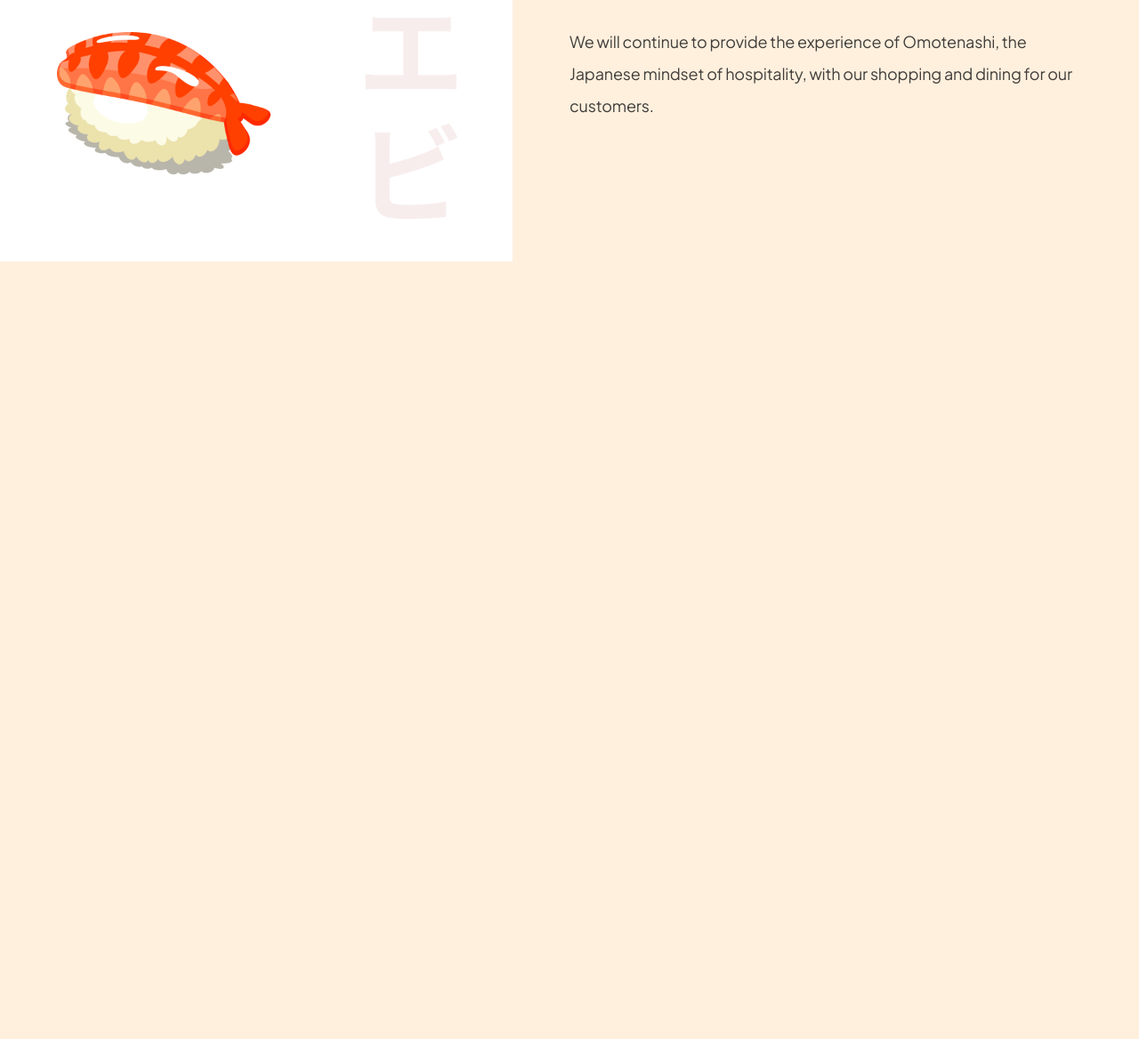
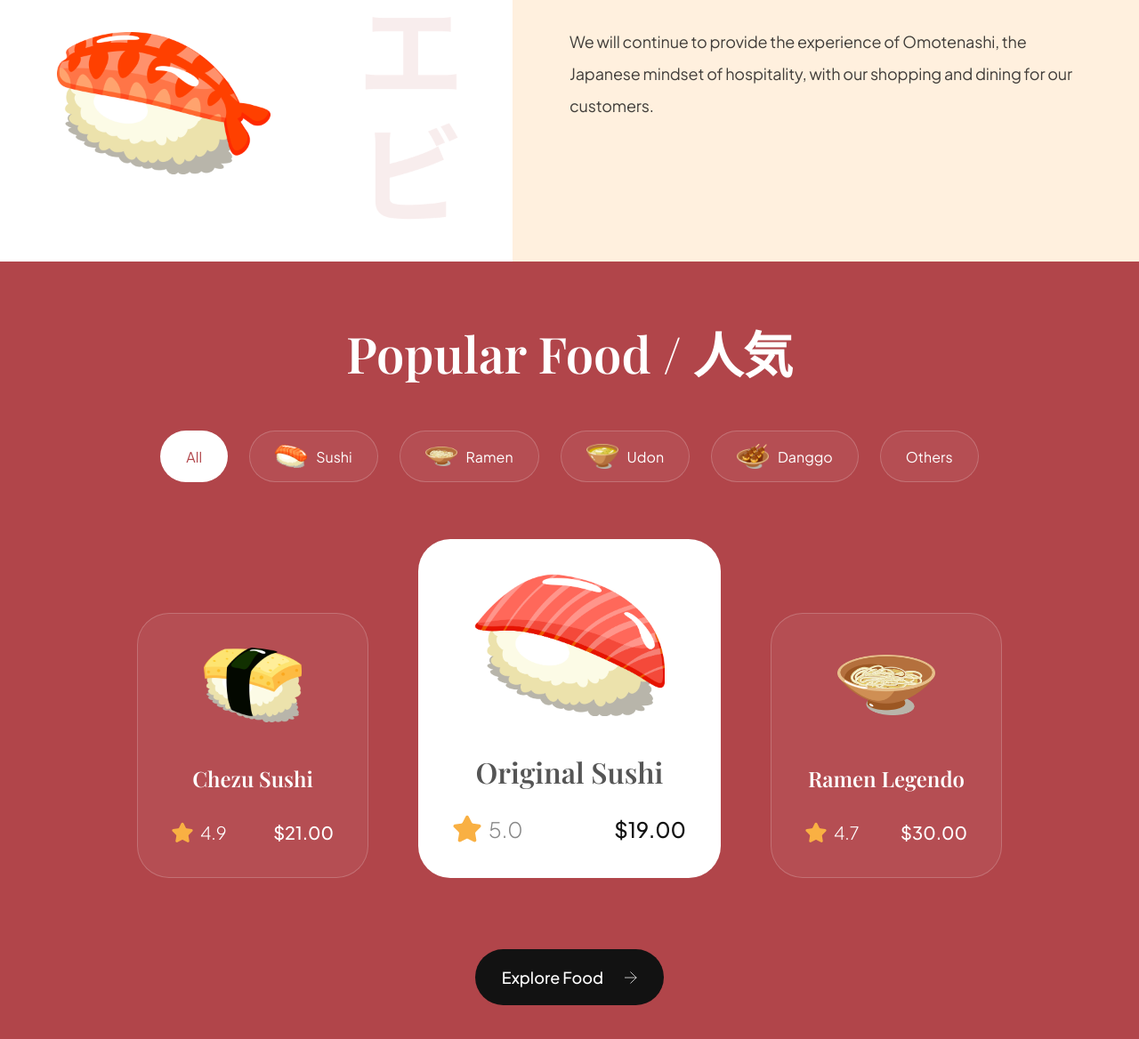
Before and after one commit to ThiagoMonts/landing_page_sushi, a website built with Vite: page index.html in a window 1280 px wide. Shown: the part 1224-2392 px from the top of the page at 89% size. Before the commit the page ends 1518 px from the top, so only its background shows below. Built offline with nearby package versions, Linux system fonts and the light colour scheme; files whose address does not match are found by name.

Commit message:
Criação da seção Popular Food (Menu)

```diff
--- a/css/sections/popular.css
+++ b/css/sections/popular.css
@@ -0,0 +1,203 @@
+.popular-foods {
+    padding: 64px;
+
+    display: flex;
+    flex-direction: column;
+
+    background-color: var(--primary-color);
+    background-image: url("../../assets/popular-bg.png");
+    background-position: center;
+    background-repeat: no-repeat;
+    background-size: contain;
+
+    overflow: hidden;
+}
+
+.popular-foods__title {
+    font-size: 56px;
+    font-family: var(--playfair-display);
+    font-weight: 600;
+    line-height: 78px;
+    color: #fff;
+    text-align: center;
+}
+
+.popular-foods__filters {
+    margin-top: 48px;
+    max-width: 100%;
+    overflow-x: auto;
+
+    display: flex;
+    justify-content: center;
+    gap: 24px;
+}
+
+.popular-foods__filter-btn {
+    padding: 10px 28px;
+
+    display: flex;
+    flex-direction: row;
+    align-items: center;
+    gap: 10px;
+
+    background: rgba(255, 255, 255, 0.05);
+    border: 1px solid rgba(255, 255, 255, 0.2);
+    border-radius: 46px;
+
+    font-size: 16px;
+    font-weight: 300px;
+    line-height: 25px;
+    font-family: var(--plus-jakarta-sans);
+    color: #fff;
+    cursor: pointer;
+}
+
+.popular-foods__filter-btn img {
+    width: 36px;
+    height: 36px;
+    object-fit: contain;
+}
+
+.popular-foods__filter-btn.active {
+    background: #fff;
+    color: var(--primary-color);
+}
+
+.popular-foods__filter-btn:hover {
+    background: #fff;
+    color: var(--primary-color);
+}
+
+.popular-foods__catalogue {
+    margin-top: 64px;
+
+    display: flex;
+    justify-content: center;
+    align-items: flex-end;
+    flex-wrap: wrap;
+    gap: 56px;
+}
+
+.popular-foods__button {
+    width: fit-content;
+
+    padding: 20px 30px;
+    margin: 80px auto 0;
+
+    font-weight: 500;
+    font-size: 18px;
+    line-height: 23px;
+    font-family: var(--plus-jakarta-sans);
+    color: #fff;
+
+    border: none;
+    outline: none;
+    background: var(--secondary-color);
+    border-radius: 64px;
+    cursor: pointer;
+}
+
+.popular-foods__button img {
+    width: 14px;
+    height: 14px;
+    object-fit: contain;
+
+    margin-left: 21px;
+}
+
+.popular-foods__card {
+    padding: 38px;
+    min-width: 260px;
+    height: fit-content;
+
+    display: flex;
+    align-items: center;
+    flex-direction: column;
+
+    border-radius: 36px;
+    background: rgba(255, 255, 255, 0.05);
+    border: 1px solid rgba(255, 255, 255, 0.2);
+}
+
+.popular-foods__card-image {
+    width: 110px;
+    height: 84px;
+    object-fit: contain;
+}
+
+.popular-foods__card-title {
+    margin-top: 47px;
+
+    font-weight: 600;
+    font-size: 24px;
+    line-height: 32px;
+    font-family: var(--playfair-display);
+    color: #fff;
+    text-align: center;
+}
+
+.popular-foods__card-details {
+    width: 100%;
+    margin-top: 32px;
+}
+
+.popular-foods__card-rating {
+    display: flex;
+    align-items: center;
+    gap: 8px;
+}
+
+.popular-foods__card-rating img {
+    width: 24px;
+    height: 24px;
+    object-fit: contain;
+}
+
+.popular-foods__card-rating p {
+    font-size: 20px;
+    font-weight: 300;
+    font-family: var(--plus-jakarta-sans);
+    color: #fff;
+}
+
+.popular-foods__card-price {
+    font-size: 20px;
+    font-weight: 500;
+    font-family: var(--plus-jakarta-sans);
+    color: #fff;
+}
+
+.popular-foods__card.active-card {
+    background: #fff;
+    min-width: 340px;
+}
+
+.popular-foods__card.active-card
+.popular-foods__card-image {
+    width: 214px;
+    height: 160px;
+}
+
+.popular-foods__card.active-card
+.popular-foods__card-title {
+    color: var(--black-500);
+    font-size: 32px;
+}
+
+.popular-foods__card.active-card
+.popular-foods__card-rating img {
+    width: 32px;
+    height: 32px;
+}
+
+.popular-foods__card.active-card
+.popular-foods__card-rating p {
+    font-size: 24px;
+    color: var(--gray-100);
+}
+
+.popular-foods__card.active-card
+.popular-foods__card-price {
+    font-size: 24px;
+    color: var(--secondary-color);
+}
--- a/index.html
+++ b/index.html
@@ -114,6 +114,76 @@
     </div>
   </section>
 
+  <section class="popular-foods" id="menu">
+    <h2 class="popular-foods__title">Popular Food / 人気</h2>
+
+    <div class="popular-foods__filters sushi__hide-scrollbar">
+      <button class="popular-foods__filter-btn active">All</button>
+      <button class="popular-foods__filter-btn">
+        <img src="/assets/sushi-9.png" alt="sushi 9" />
+        Sushi
+      </button>
+      <button class="popular-foods__filter-btn">
+        <img src="/assets/sushi-8.png" alt="sushi 8" />
+        Ramen
+      </button>
+      <button class="popular-foods__filter-btn">
+        <img src="/assets/sushi-7.png" alt="sushi 7" />
+        Udon
+      </button>
+      <button class="popular-foods__filter-btn">
+        <img src="/assets/sushi-6.png" alt="sushi 6" />
+        Danggo
+      </button>
+      <button class="popular-foods__filter-btn">Others</button>
+    </div>
+
+    <div class="popular-foods__catalogue">
+      <article class="popular-foods__card">
+        <img class="popular-foods__card-image" src="assets/sushi-12.png" alt="sushi-12"/>
+        <h4 class="popular-foods__card-title">Chezu Sushi</h4>
+
+        <div class="popular-foods__card-details flex-between">
+          <div class="popular-foods__card-rating">
+            <img src="assets/star.svg" alt="star"/>
+            <p>4.9</p>
+          </div>
+          <p class="popular-foods__card-price">$21.00</p>
+        </div>
+      </article>
+
+      <article class="popular-foods__card active-card">
+        <img class="popular-foods__card-image" src="assets/sushi-11.png" alt="sushi-11"/>
+        <h4 class="popular-foods__card-title">Original Sushi</h4>
+
+        <div class="popular-foods__card-details flex-between">
+          <div class="popular-foods__card-rating">
+            <img src="assets/star.svg" alt="star"/>
+            <p>5.0</p>
+          </div>
+          <p class="popular-foods__card-price">$19.00</p>
+        </div>
+      </article>
+
+      <article class="popular-foods__card">
+        <img class="popular-foods__card-image" src="assets/sushi-10.png" alt="sushi-10"/>
+        <h4 class="popular-foods__card-title">Ramen Legendo</h4>
+
+        <div class="popular-foods__card-details flex-between">
+          <div class="popular-foods__card-rating">
+            <img src="assets/star.svg" alt="star"/>
+            <p>4.7</p>
+          </div>
+          <p class="popular-foods__card-price">$30.00</p>
+        </div>
+      </article>
+    </div>
+    <button class="popular-foods__button">
+      Explore Food
+      <img src="assets/arrow-right.svg" alt="arrow-right" />
+    </button>
+  </section>
+
   <script src="js/script.js" type="module"></script>
 </body>
 </html>
```
